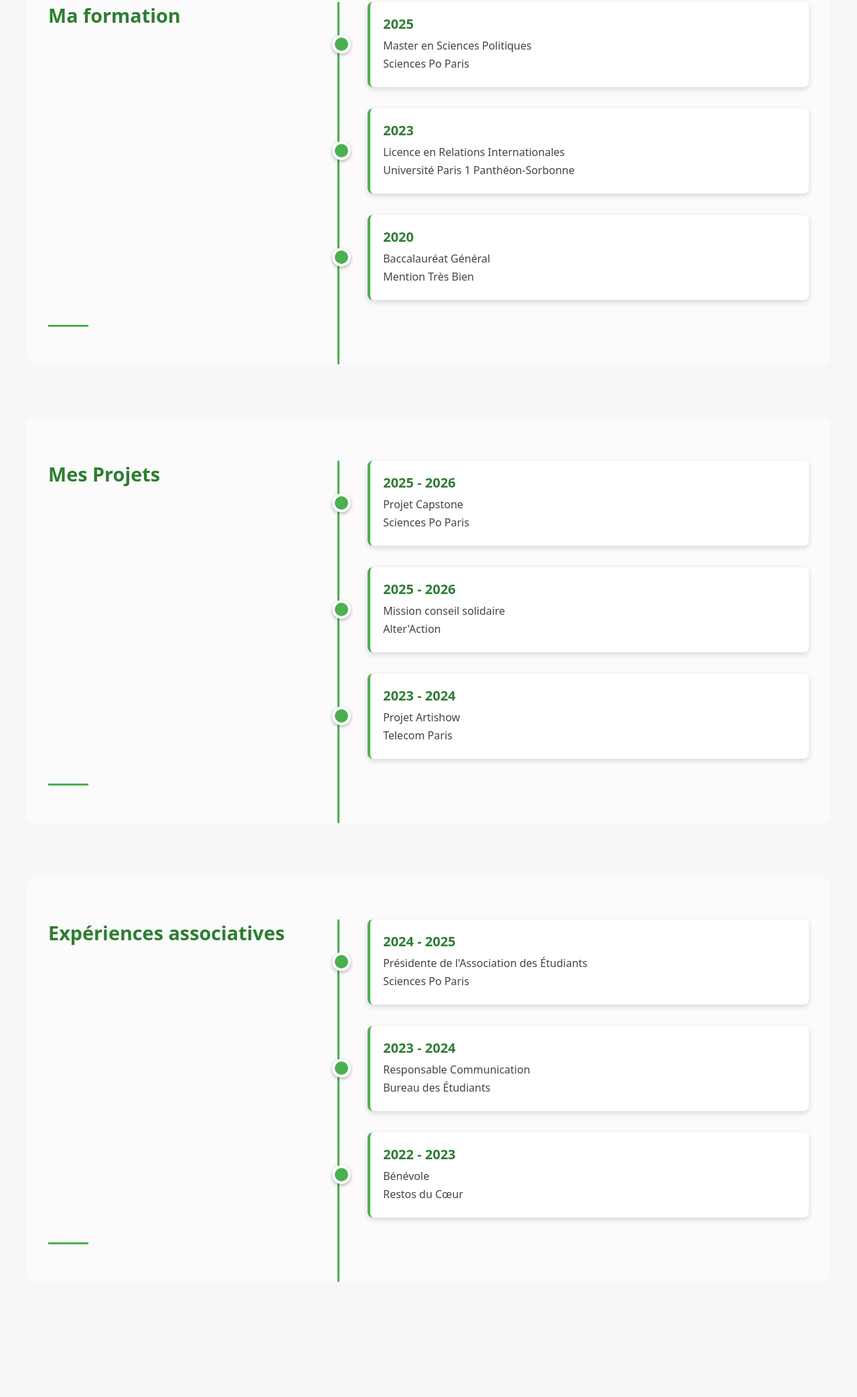
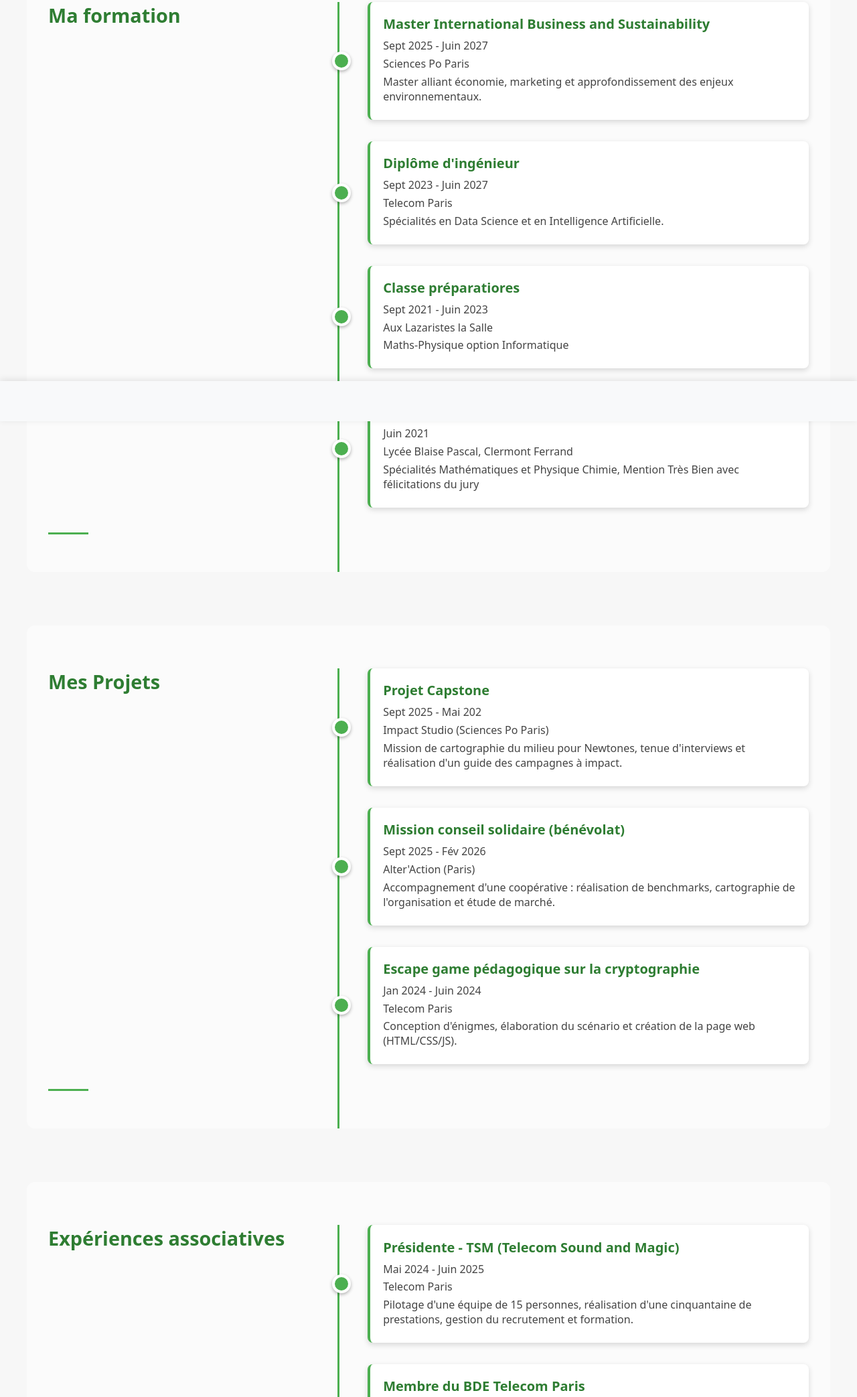
Before and after one commit to Yummyka/Portfolio-demo-2025, a plain HTML site: page experience.html in a window 1280 px wide. Shown: the part 171-2257 px from the top of the page at 67% size. Before the commit the page ends 2197 px from the top, so only its background shows below. Drawn offline with Linux system fonts and the light colour scheme.

Commit message:
Ajout des paragraphes d'expérience

```diff
--- a/experience.html
+++ b/experience.html
@@ -5,6 +5,20 @@
     <meta name="viewport" content="width=device-width, initial-scale=1.0">
     <title>Mon Portfolio - Expérience</title>
     <link rel="stylesheet" href="style.css">
+    <script>
+        document.addEventListener('DOMContentLoaded', function() {
+            const footer = document.getElementById('footer');
+
+            window.addEventListener('scroll', function() {
+                // Vérifie si l'utilisateur est proche du bas de la page
+                if ((window.innerHeight + window.scrollY) >= document.documentElement.scrollHeight - 100) {
+                    footer.classList.add('visible');
+                } else {
+                    footer.classList.remove('visible');
+                }
+            });
+        });
+    </script>
 </head>
 <body>
     <header class="header">
@@ -22,25 +36,37 @@
                     <div class="timeline-item">
                         <div class="timeline-dot"></div>
                         <div class="timeline-content">
-                            <h3>2025</h3>
-                            <p>Master en Sciences Politiques</p>
+                            <h3>Master International Business and Sustainability</h3>
+                            <p>Sept 2025 - Juin 2027</p>
                             <p>Sciences Po Paris</p>
+                            <p>Master alliant économie, marketing et approfondissement des enjeux environnementaux.</p>
                         </div>
                     </div>
                     <div class="timeline-item">
                         <div class="timeline-dot"></div>
                         <div class="timeline-content">
-                            <h3>2023</h3>
-                            <p>Licence en Relations Internationales</p>
-                            <p>Université Paris 1 Panthéon-Sorbonne</p>
+                            <h3>Diplôme d'ingénieur</h3>
+                            <p>Sept 2023 - Juin 2027</p>
+                            <p>Telecom Paris</p>
+                            <p>Spécialités en Data Science et en Intelligence Artificielle.</p>
                         </div>
                     </div>
                     <div class="timeline-item">
                         <div class="timeline-dot"></div>
                         <div class="timeline-content">
-                            <h3>2020</h3>
-                            <p>Baccalauréat Général</p>
-                            <p>Mention Très Bien</p>
+                            <h3>Classe préparatiores</h3>
+                            <p>Sept 2021 - Juin 2023</p>
+                            <p>Aux Lazaristes la Salle</p>
+                            <p>Maths-Physique option Informatique</p>
+                        </div>
+                    </div>
+                    <div class="timeline-item">
+                        <div class="timeline-dot"></div>
+                        <div class="timeline-content">
+                            <h3>Baccalauréat Général</h3>
+                            <p>Juin 2021</p>
+                            <p>Lycée Blaise Pascal, Clermont Ferrand</p>
+                            <p>Spécialités Mathématiques et Physique Chimie, Mention Très Bien avec félicitations du jury</p>
                         </div>
                     </div>
                 </div>
@@ -53,25 +79,32 @@
                     <div class="timeline-item">
                         <div class="timeline-dot"></div>
                         <div class="timeline-content">
-                            <h3>2025 - 2026</h3>
-                            <p>Projet Capstone</p>
-                            <p>Sciences Po Paris</p>
+                            <h3>Projet Capstone</h3>
+                            <p>Sept 2025 - Mai 202</p>
+                            <p>Impact Studio (Sciences Po Paris)</p>
+                            <p>Mission de cartographie du milieu pour Newtones,
+                            tenue d'interviews et réalisation d'un guide des campagnes à impact.</p>
                         </div>
                     </div>
                     <div class="timeline-item">
                         <div class="timeline-dot"></div>
                         <div class="timeline-content">
-                            <h3>2025 - 2026</h3>
-                            <p>Mission conseil solidaire</p>
-                            <p>Alter'Action</p>
+                            <h3>Mission conseil solidaire (bénévolat)</h3>
+                            <p>Sept 2025 - Fév 2026</p>
+                            <p>Alter'Action (Paris)</p>
+                            <p>Accompagnement d'une coopérative :
+                                réalisation de benchmarks, cartographie de l'organisation
+                                et étude de marché.</p>
                         </div>
                     </div>
                     <div class="timeline-item">
                         <div class="timeline-dot"></div>
                         <div class="timeline-content">
-                            <h3>2023 - 2024</h3>
-                            <p>Projet Artishow</p>
+                            <h3>Escape game pédagogique sur la cryptographie</h3>
+                            <p>Jan 2024 - Juin 2024</p>
                             <p>Telecom Paris</p>
+                            <p>Conception d'énigmes, élaboration du scénario
+                                et création de la page web (HTML/CSS/JS).</p>
                         </div>
                     </div>
                 </div>
@@ -84,30 +117,49 @@
                     <div class="timeline-item">
                         <div class="timeline-dot"></div>
                         <div class="timeline-content">
-                            <h3>2024 - 2025</h3>
-                            <p>Présidente de l'Association des Étudiants</p>
-                            <p>Sciences Po Paris</p>
+                            <h3>Présidente - TSM (Telecom Sound and Magic)</h3>
+                            <p>Mai 2024 - Juin 2025</p>
+                            <p>Telecom Paris</p>
+                            <p>Pilotage d'une équipe de 15 personnes,
+                                réalisation d'une cinquantaine de prestations,
+                                gestion du recrutement et formation.</p>
                         </div>
                     </div>
                     <div class="timeline-item">
                         <div class="timeline-dot"></div>
                         <div class="timeline-content">
-                            <h3>2023 - 2024</h3>
-                            <p>Responsable Communication</p>
-                            <p>Bureau des Étudiants</p>
+                            <h3>Membre du BDE Telecom Paris</h3>
+                            <p>Avril 2024 - Mai 2025</p>
+                            <p>Telecom Paris</p>
+                            <p>Organisation d'un week-end
+                                (180 étudiants, budget 66k€)
+                                et d'une campagne de parrainage.</p>
                         </div>
                     </div>
                     <div class="timeline-item">
                         <div class="timeline-dot"></div>
                         <div class="timeline-content">
-                            <h3>2022 - 2023</h3>
-                            <p>Bénévole</p>
-                            <p>Restos du Cœur</p>
+                            <h3>Première écoute - REC (Respect, Ecoute, Consentement)</h3>
+                            <p>Juin 2024 - Juin 2025</p>
+                            <p>Telecom Paris</p>
+                            <p>Formée à l'écoute de victimes de VSS/discriminations et collaboration avec l'administration pour l'organisation de campagnes de sensibilisation.</p>
+                        </div>
+                    </div>
+                    <div class="timeline-item">
+                        <div class="timeline-dot"></div>
+                        <div class="timeline-content">
+                            <h3>Membre audit - Telecom Etude (Junior Entreprise)</h3>
+                            <p>Mai 2024 - Avril 2025</p>
+                            <p>Telecom Paris</p>
+                            <p>Relecture des documents d'études pour assurer la conformité juridique et éviter les litiges.</p>
                         </div>
                     </div>
                 </div>
             </div>
         </section>
     </main>
+    <footer id="footer" class="footer">
+        <!-- Le contenu du footer sera ajouté plus tard -->
+    </footer>
 </body>
 </html>
--- a/style.css
+++ b/style.css
@@ -1,13 +1,16 @@
 /* -----------------------------
    1) Global
    ----------------------------- */
-html, body {
+html {
     height: 100%;
+    scroll-padding-bottom: 100px; /* Pour éviter que le footer ne cache le contenu en bas */
 }
 body {
+    min-height: 100%;
     margin: 8px;
     padding-top: 70px;
     font-family: system-ui, -apple-system, "Segoe UI", Roboto, "Helvetica Neue", Arial, sans-serif;
+    position: relative; /* Pour le positionnement du footer */
     color: #222;
     background: #f7f7f7;
 }
@@ -174,7 +177,7 @@ h2.section-title {
     z-index: 2;
 }
 
-@media (max-width: 700px) {
+@media (max-width: 900px) {
     .timeline-section {
         grid-template-columns: 1fr;
         gap: 1rem;
@@ -339,3 +342,25 @@ h2.section-title {
         display: block;
     }
 }
+
+/* -----------------------------
+   6) Footer
+   ----------------------------- */
+.footer {
+    position: fixed;
+    bottom: 0;
+    left: 0;
+    right: 0;
+    background-color: #f8f9fa;
+    height: 60px;
+    box-shadow: 0 -2px 10px rgba(0, 0, 0, 0.1);
+    transform: translateY(100%);
+    transition: transform 0.3s ease-in-out;
+}
+
+/* Classe pour faire apparaître le footer */
+.footer.visible {
+    transform: translateY(0);
+}
+    }
+}
```
Also changed, not shown: accueil.html (+17 -0 lines), creations.html (+17 -0 lines).
